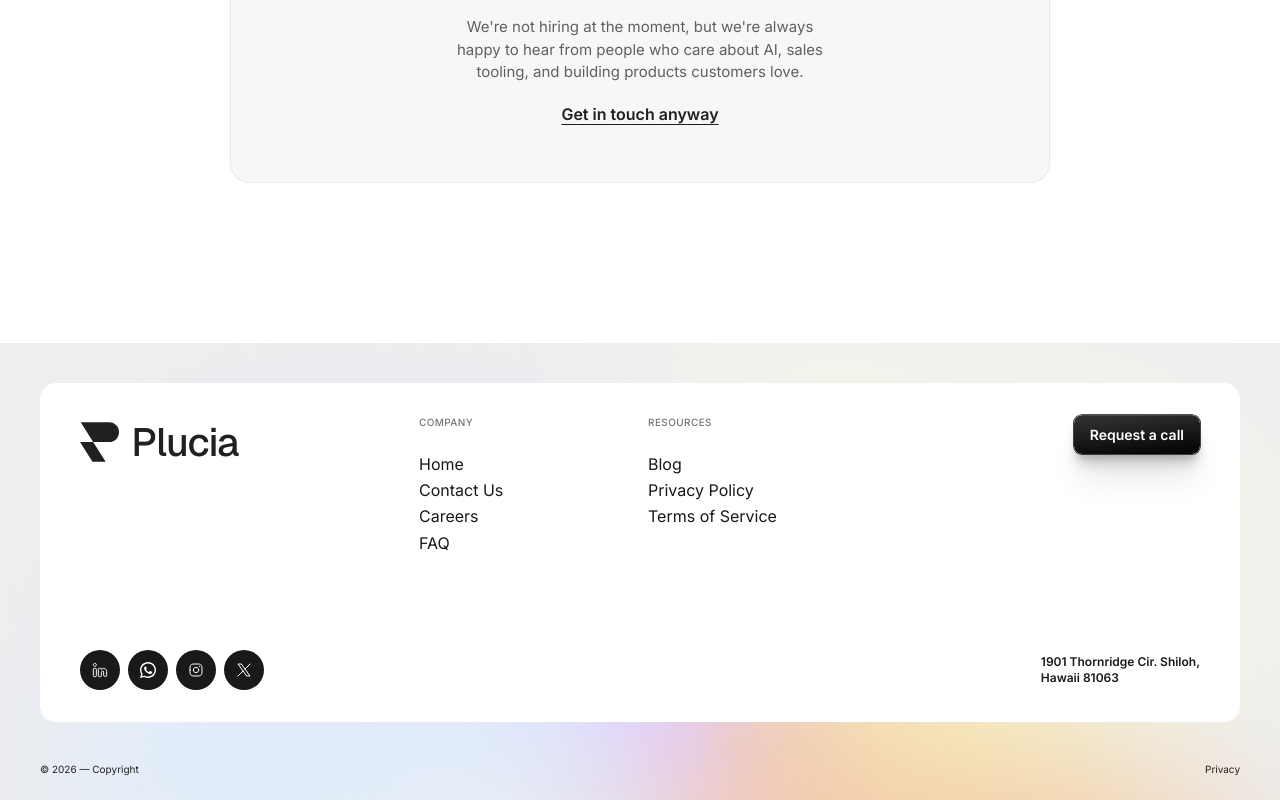
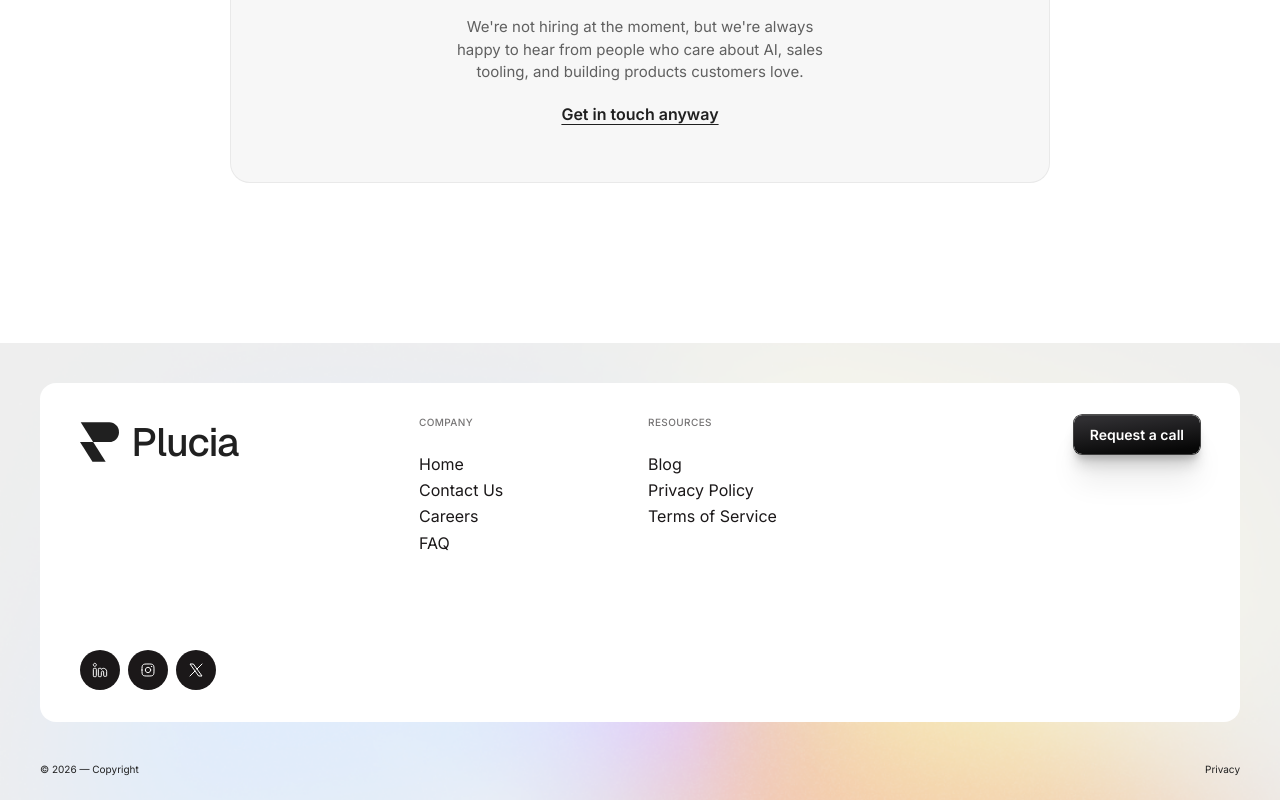
Before and after one commit to Abhijeetpunia0111/plucia-website--v1, a Next.js app: page /careers in a window 1280 px wide. Shown: the part 627-1427 px from the top of the page. Built offline with nearby package versions, Linux system fonts and the light colour scheme; a web font is replaced by a local one.

Commit message:
fix: remove WhatsApp links and improve text clarity across multiple sections

```diff
--- a/src/components/HeroComposer.tsx
+++ b/src/components/HeroComposer.tsx
@@ -122,7 +122,10 @@ export default function HeroComposer() {
                 <p className="px-[10px] pt-[6px] pb-[8px] font-inter font-medium text-[11px] uppercase tracking-[0.4px] text-[#9a9a9a]">
                   Switch channel
                 </p>
-                <div className="no-scrollbar flex flex-col gap-[2px] max-h-[133px] overflow-y-auto overflow-x-hidden">
+                <div
+                  data-lenis-prevent
+                  className="no-scrollbar flex flex-col gap-[2px] max-h-[133px] overflow-y-auto overflow-x-hidden"
+                >
                   {CHANNELS.map((c) => (
                     <button
                       key={c.id}
--- a/src/page/CongratsPage.tsx
+++ b/src/page/CongratsPage.tsx
@@ -78,9 +78,6 @@ export default function CongratsPage({ email }: { email: string }) {
                 <img alt="LinkedIn" className="absolute block inset-0 max-w-none size-full" src="/assets/icons/linkedin-02.svg" />
               </div>
             </a>
-            <a href="#" aria-label="WhatsApp" className="relative shrink-0 size-[40px] transition-transform duration-200 hover:-translate-y-0.5">
-              <img alt="WhatsApp" className="absolute block inset-0 max-w-none size-full" src="/assets/icons/social-whatsapp.svg" />
-            </a>
             <a href="#" aria-label="Instagram" className="bg-[#1b1819] flex items-center justify-center relative rounded-[40px] shrink-0 size-[40px] transition-transform duration-200 hover:-translate-y-0.5">
               <div className="relative shrink-0 size-[16px]">
                 <img alt="Instagram" className="absolute block inset-0 max-w-none size-full" src="/assets/icons/instagram-footer.svg" />
--- a/src/page/ContactPage.tsx
+++ b/src/page/ContactPage.tsx
@@ -73,30 +73,17 @@ export default function ContactPage() {
               </h1>
 
               <p className="font-inter font-normal text-[16px] sm:text-[17px] text-[#606060] tracking-[-0.02em] w-full">
-                Have questions or need a personalized walkthrough? We&apos;d love to hear from you — whether it&apos;s onboarding, integrations, or how Plucia fits into your sales process, our team is ready to help.
+                Have questions or need a personalized walkthrough? We&apos;d love to hear from you whether it&apos;s onboarding, integrations, or how Plucia fits into your sales process, our team is ready to help.
               </p>
 
               <div className="flex flex-col gap-[20px] mt-[16px] w-full">
-                <p className="font-inter font-medium opacity-60 text-[10px] text-[#202020] tracking-[0.4px] uppercase">
-                  Get in touch
-                </p>
-                <div className="flex flex-col gap-[14px] font-inter text-[15px] text-[#202020] w-full">
-                  <p>
-                    <span className="text-[#606060]">Address: </span>
-                    <span className="font-medium">1901 Thornridge Cir. Shiloh, Hawaii 81063</span>
-                  </p>
-                </div>
-
-                <div className="flex flex-col gap-[12px] mt-[8px]">
+                <div className="flex flex-col gap-[12px]">
                   <p className="font-inter font-medium text-[#606060] text-[13px]">Follow us</p>
                   <div className="flex gap-[10px] items-center">
                     <a href="https://www.linkedin.com/company/plucia/" target="_blank" rel="noopener noreferrer" aria-label="LinkedIn" className="bg-[#1b1819] flex items-center justify-center relative rounded-[40px] shrink-0 size-[40px] transition-transform duration-200 hover:-translate-y-0.5">
                       <div className="relative shrink-0 size-[16px]">
                         <img alt="LinkedIn" className="absolute block inset-0 max-w-none size-full" src="/assets/icons/linkedin-02.svg" />
                       </div>
-                    </a>
-                    <a href="#" aria-label="WhatsApp" className="relative shrink-0 size-[40px] transition-transform duration-200 hover:-translate-y-0.5">
-                      <img alt="WhatsApp" className="absolute block inset-0 max-w-none size-full" src="/assets/icons/social-whatsapp.svg" />
                     </a>
                     <a href="#" aria-label="Instagram" className="bg-[#1b1819] flex items-center justify-center relative rounded-[40px] shrink-0 size-[40px] transition-transform duration-200 hover:-translate-y-0.5">
                       <div className="relative shrink-0 size-[16px]">
--- a/src/sections/Footer.tsx
+++ b/src/sections/Footer.tsx
@@ -75,9 +75,6 @@ export default function Footer() {
                 <img alt="LinkedIn" className="absolute block inset-0 max-w-none size-full" src="/assets/icons/linkedin-02.svg" />
               </div>
             </a>
-            <a href="#" className="relative shrink-0 size-[40px]">
-              <img alt="WhatsApp" className="absolute block inset-0 max-w-none size-full" src="/assets/icons/social-whatsapp.svg" />
-            </a>
             <a href="#" className="bg-[#1b1819] flex items-center justify-center relative rounded-[40px] shrink-0 size-[40px]">
               <div className="relative shrink-0 size-[16px]">
                 <img alt="Instagram" className="absolute block inset-0 max-w-none size-full" src="/assets/icons/instagram-footer.svg" />
@@ -88,12 +85,6 @@ export default function Footer() {
                 <img alt="X" className="absolute block inset-0 max-w-none size-full" src="/assets/icons/new-twitter.svg" />
               </div>
             </a>
-          </div>
-          <div className="flex items-start justify-start sm:justify-end relative shrink-0 w-auto sm:w-[442px]">
-            <div className="font-inter font-semibold leading-[0] not-italic relative shrink-0 text-[#1b1819] text-[12px] whitespace-nowrap">
-              <p className="leading-[1.3] mb-0">1901 Thornridge Cir. Shiloh,</p>
-              <p className="leading-[1.3]">Hawaii 81063</p>
-            </div>
           </div>
         </div>
       </div>
--- a/src/sections/InsightsSection.tsx
+++ b/src/sections/InsightsSection.tsx
@@ -350,7 +350,7 @@ export default function InsightsSection() {
           <span className="font-bold leading-[normal]"><DistortText text="Important leads insights" baseWeight={700} weightShift={100} /></span>
         </p>
         <p className="font-inter font-normal leading-[normal] not-italic relative shrink-0 text-[#606060] text-[12px] sm:text-[16px] text-center tracking-[-0.05em] w-full">
-          Before every meeting, Plucia builds a complete intelligence brief by combining conversations, CRM activity, LinkedIn profiles, company data, buying signals, recent news, and behavioral insights—so your team walks in prepared to close.
+          Before every meeting, Plucia builds a complete intelligence brief by combining conversations, CRM activity, LinkedIn profiles, company data, buying signals, recent news, and behavioral insights so your team walks in prepared to close.
         </p>
       </div>
 
--- a/src/sections/SubscribeSection.tsx
+++ b/src/sections/SubscribeSection.tsx
@@ -23,7 +23,7 @@ export default function SubscribeSection() {
               </div>
             </div>
           </div>
-        </div>
+        </div>work just like an
       </div>
       <div className="-translate-x-1/2 -translate-y-1/2 absolute flex h-[651.503px] items-center justify-center left-[calc(50%-370.29px)] top-[calc(50%-20.94px)] w-[889.301px]">
         <div className="-rotate-90 flex-none">
--- a/src/sections/TellPluciaSection.tsx
+++ b/src/sections/TellPluciaSection.tsx
@@ -41,7 +41,7 @@ export default function TellPluciaSection() {
           <DistortText text="Just Tell Plucia What You Need." />
         </p>
         <p className="font-inter font-normal relative shrink-0 text-[17px] sm:text-[21px] text-[#202020] tracking-[-0.05em] w-full">
-          Type a simple instruction in natural language, and Plucia instantly understands your intent, connects every relevant channel, gathers customer context, and begins executing the work—just like an experienced business operator.
+          Type a simple instruction in natural language, and Plucia instantly understands your intent, connects every relevant channel, gathers customer context, and begins executing the work just like an experienced business operator.
         </p>
         <CtaLink>Improve your productivity now</CtaLink>
       </div>
```
